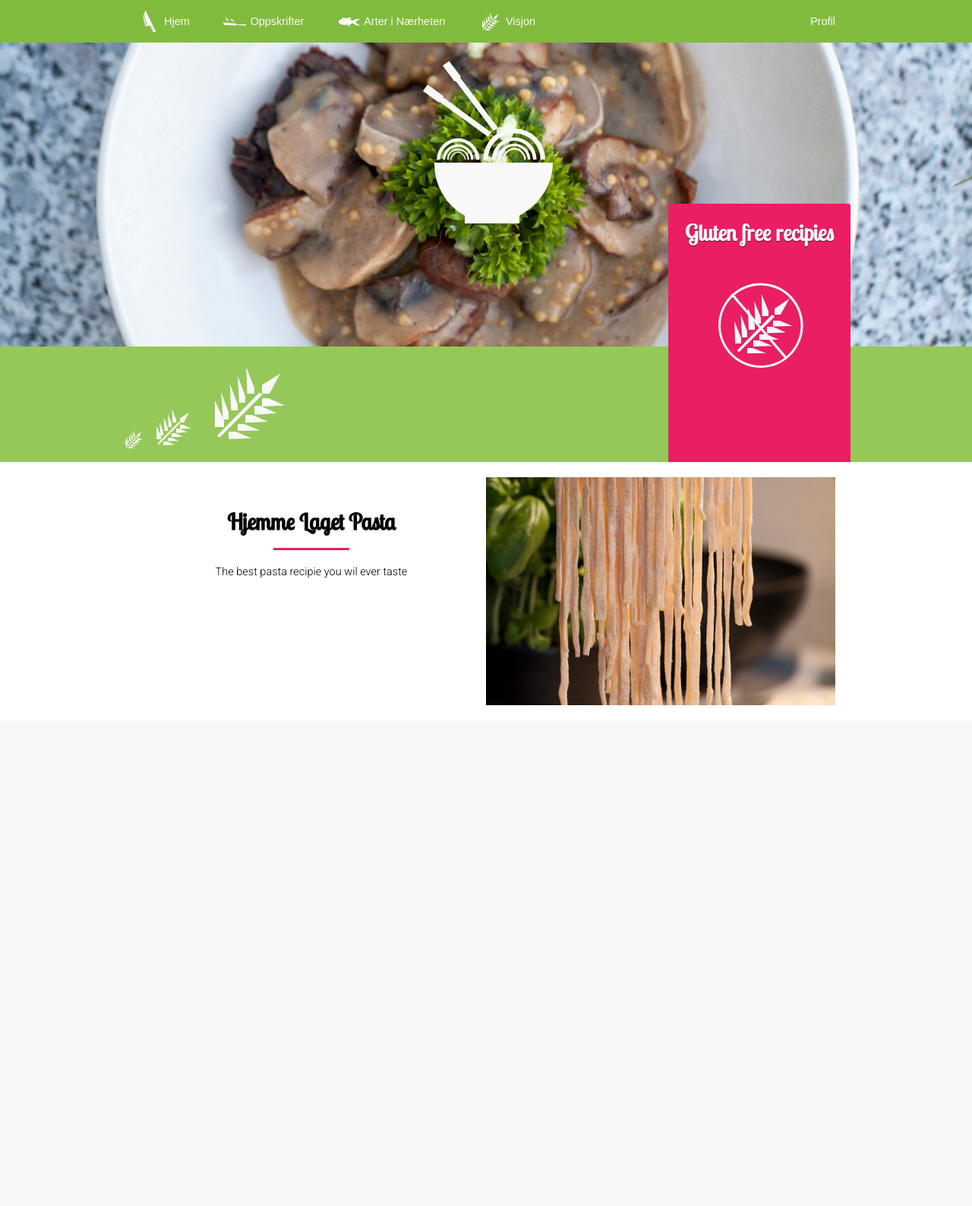
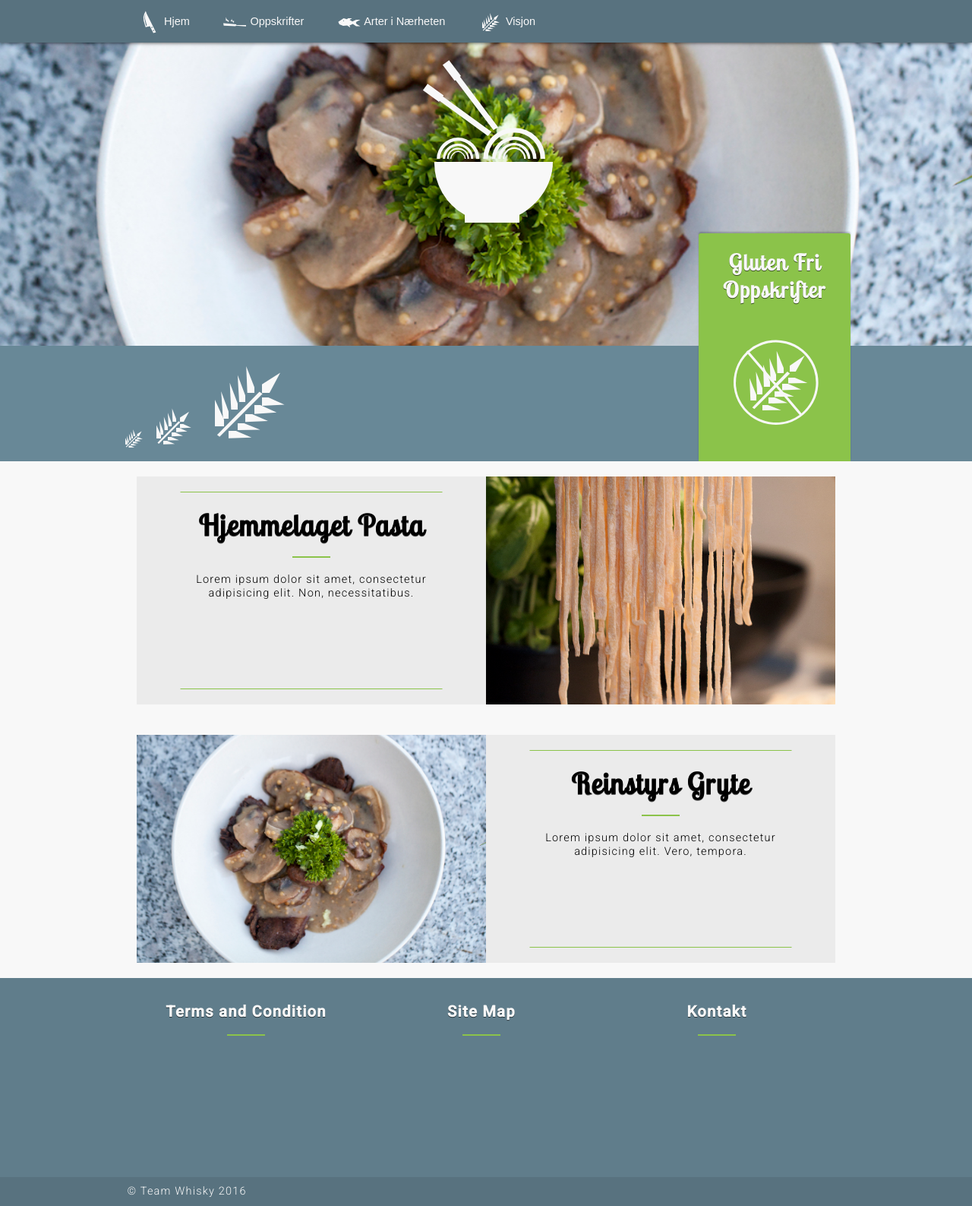
Before and after one commit to AdressaAgne/WebPro3, a PHP site: page / in a window 1280 px wide. Shown: the whole page at 76% size. Before the commit the page ends 928 px from the top, so only its background shows below. Run offline with PHP 8.4, Linux system fonts and the light colour scheme.

Commit message:
loginpage, design modules

```diff
--- a/App/Routing/RouteSetup.php
+++ b/App/Routing/RouteSetup.php
@@ -8,6 +8,10 @@
 Direct::get("/test/{id}", 'MainController@index');
 
 
+Direct::get("/login", 'LoginController@index');
+Direct::post("/login", 'LoginController@post');
+
+
 Direct::get("/", 'MainController@test');
 
 
--- a/assets/css/main.css
+++ b/assets/css/main.css
@@ -2,12 +2,17 @@
 * {
   margin: 0px;
   padding: 0px;
-  outline: none; }
+  outline: none;
+  box-sizing: border-box; }
 
 body, html {
   width: 100%;
   height: 100%;
   font-size: 14.5px; }
+
+body {
+  margin-top: 55px;
+  background-color: #f8f8f8; }
 
 /* © Agne Ødegaard - Iron-grid
  *
@@ -30,7 +35,7 @@ body, html {
   padding-right: 12px;
   padding-top: 12px; }
 
-.clearfix:after, .nav:after, .food-preview:after {
+.clearfix:after, .nav:after, .food-preview:after, .login-screen:after, .register-screen:after {
   content: ".";
   visibility: hidden;
   display: block;
@@ -227,8 +232,12 @@ body, html {
   .col--center, .container {
     padding-left: 0px; } }
 .nav {
+  position: fixed;
+  z-index: 99999;
+  top: 0px;
   width: 100%;
-  background-color: #81bb3e; }
+  background-color: #58727f;
+  box-shadow: 0px 0px 5px 0px rgba(0, 0, 0, 0.8); }
   .nav__item {
     list-style: none;
     display: inline-block; }
@@ -239,7 +248,9 @@ body, html {
       font-family: sans-serif;
       text-decoration: none; }
       .nav__item a:hover {
-        background-color: #8BC34A; }
+        background-color: #607D8B; }
+  .nav__item--burger {
+    display: none; }
   .nav ul {
     padding: 0px;
     margin: 0px; }
@@ -248,6 +259,15 @@ body, html {
     .nav ul.nav--right {
       float: right; }
 
+@media (max-width: 480px) {
+  .nav__item, .nav__item a {
+    width: 100%; }
+
+  .nav__item {
+    display: none; }
+
+  .nav__item--burger {
+    display: block; } }
 .bg, .primary-header, .food-preview__image {
   background-size: cover;
   background-position: center;
@@ -255,14 +275,29 @@ body, html {
 
 .primary-header {
   height: 50vh;
-  background-color: #8BC34A;
+  background-color: #607D8B;
   padding: 10px 0px;
   color: #f8f8f8; }
 
 .secondary-header {
   padding: 10px 0px;
-  background-color: #95c859;
+  background-color: #688897;
   color: #f8f8f8; }
+
+footer {
+  background-color: #607D8B;
+  height: 300px;
+  color: #f8f8f8;
+  position: relative;
+  padding: 20px; }
+  footer .copyright {
+    width: 100%;
+    background-color: #58727f;
+    position: absolute;
+    bottom: 0px;
+    left: 0px;
+    padding: 10px;
+    box-sizing: border-box; }
 
 .container {
   position: relative;
@@ -274,57 +309,122 @@ body, html {
     padding: 20px;
     min-height: 300px;
     border-radius: 3px 3px 0px 0px;
-    background-color: #E91E63;
+    background-color: #8BC34A;
     right: 0px;
-    bottom: -10px; }
+    bottom: -10px;
+    box-shadow: 0px -2px 2px 0px rgba(0, 0, 0, 0.2); }
     .container__side:hover {
-      background-color: #dd1659; }
+      background-color: #81bb3e; }
+    .container__side--small {
+      width: 100%;
+      color: #f8f8f8;
+      background-color: #8BC34A;
+      padding: 20px; }
 
 .page-header {
-  font-family: "Lobster Two", cursive;
-  font-size: 2em;
   text-shadow: 0px 1px rgba(0, 0, 0, 0.6);
   margin-bottom: 40px;
   position: relative; }
+  .page-header.underline {
+    text-align: center; }
   .page-header.underline:after {
     content: "";
     display: block;
     position: absolute;
-    width: 100px;
+    width: 50px;
     left: 50%;
     transform: translateX(-50%);
     bottom: -20px;
-    height: 3px;
-    background-color: #E91E63; }
-
-p {
-  max-width: 300px;
-  display: inline-block; }
+    height: 2px;
+    background-color: #8BC34A; }
+  .page-header.underline-accent:after {
+    background-color: #607D8B; }
 
 .food-preview {
   padding: 20px; }
   .food-preview__text {
+    height: 300px;
     padding: 40px;
     text-align: center;
-    height: 300px; }
+    position: relative;
+    background-color: #ebebeb; }
+    .food-preview__text:after, .food-preview__text:before {
+      content: "";
+      display: block;
+      position: absolute;
+      width: 75%;
+      left: 50%;
+      transform: translateX(-50%);
+      height: 1px;
+      background-color: #8BC34A; }
+    .food-preview__text:before {
+      top: 20px; }
+    .food-preview__text:after {
+      bottom: 20px; }
   .food-preview__image {
     height: 300px; }
 
 a {
-  color: inherit; }
+  color: inherit;
+  text-decoration: none; }
 
 .center {
   text-align: center; }
+
+.login {
+  position: fixed;
+  top: 0px;
+  width: 100%; }
+
+.login-screen, .register-screen {
+  height: 100vh;
+  width: 50%;
+  padding-top: 200px;
+  color: #f8f8f8;
+  float: left;
+  transition: all 0.5s ease;
+  position: relative; }
+  .login-screen .container, .register-screen .container {
+    transition: all 0.5s ease;
+    position: absolute;
+    left: 50%;
+    top: 50%;
+    transform: translateX(-50%) translateY(-50%); }
+  .login-screen .hidden-opacity, .register-screen .hidden-opacity {
+    transition: opacity 0.5s ease;
+    opacity: 0; }
+  .login-screen.active, .register-screen.active {
+    width: 80%; }
+    .login-screen.active .container, .register-screen.active .container {
+      position: absolute;
+      left: 50%;
+      top: 100px;
+      transform: translateX(-50%) translateY(0%); }
+    .login-screen.active .hidden-opacity, .register-screen.active .hidden-opacity {
+      opacity: 1; }
+  .login-screen.disable, .register-screen.disable {
+    width: 20%; }
+  .login-screen h1, .register-screen h1 {
+    font-size: 72px; }
+
+.login-screen {
+  background-color: #8BC34A; }
+
+.register-screen {
+  background-color: #607D8B; }
 
 i[class*='icon-'] {
   display: inline-block;
   height: 64px;
   width: 64px;
   background-size: 64px;
-  background-repeat: no-repeat; }
+  background-repeat: no-repeat;
+  background-position: center; }
   i[class*='icon-'].icon--text {
-    margin-bottom: -11px;
-    margin-top: -11px; }
+    margin-bottom: -12px;
+    margin-top: -12px; }
+  i[class*='icon-'].icon--header {
+    margin-bottom: -20px; }
   i[class*='icon-'].icon--small {
     height: 32px;
     width: 32px;
@@ -487,3 +587,75 @@ i.icon-white_wine {
 
 i.icon-white_wine--white {
   background-image: url("../img/icons/svg/white_wine_white.svg"); }
+
+h3, h4, h5, h6 {
+  font-family: "Roboto", sans-serif;
+  letter-spacing: 1.2px; }
+
+h1, h2 {
+  font-family: "Lobster Two", cursive;
+  letter-spacing: 1.6px; }
+
+h1 {
+  font-size: 2.6em; }
+
+h2 {
+  font-size: 2em; }
+
+h3 {
+  font-size: 1.4em; }
+
+h4 {
+  font-size: 1em; }
+
+h5 {
+  font-size: 0.6em; }
+
+h6 {
+  font-size: 0.4em; }
+
+p {
+  max-width: 400px;
+  display: inline-block;
+  line-height: 18px;
+  letter-spacing: 1.2px; }
+
+.visible {
+  display: block; }
+
+.hidden {
+  display: none; }
+
+.visible-s {
+  display: none; }
+
+.visible-m {
+  display: none; }
+
+@media (max-width: 768px) {
+  .hidden-m {
+    display: none; }
+
+  .visible-m {
+    display: block; }
+
+  .visible-s {
+    display: none; } }
+@media (max-width: 480px) {
+  .hidden-s {
+    display: none; }
+
+  .visible-s {
+    display: block; } }
+input[type='text'], input[type='password'] {
+  appearance: none;
+  padding: 10px;
+  width: 100%;
+  background-color: #607D8B;
+  border: none;
+  color: #f8f8f8; }
+  input[type='text'].accent, input[type='password'].accent {
+    background-color: #8BC34A; }
+
+label {
+  display: block; }
--- /dev/null
+++ b/assets/sass/_breakpoint_helpers.sass
@@ -0,0 +1,29 @@
+
+.visible
+    display: block
+.hidden
+    display: none
+
+.visible-#{$iron-grid-breakpoint-small-name}
+    display: none
+
+.visible-#{$iron-grid-breakpoint-medium-name}
+    display: none
+
+@media (max-width: $iron-grid-breakpoint-medium)
+    .hidden-#{$iron-grid-breakpoint-medium-name}
+        display: none
+
+    .visible-#{$iron-grid-breakpoint-medium-name}
+        display: block
+
+    .visible-#{$iron-grid-breakpoint-small-name}
+        display: none
+
+
+
+@media (max-width: $iron-grid-breakpoint-small)
+    .hidden-#{$iron-grid-breakpoint-small-name}
+        display: none
+    .visible-#{$iron-grid-breakpoint-small-name}
+        display: block
--- /dev/null
+++ b/assets/sass/_form.sass
@@ -0,0 +1,14 @@
+input[type='text'], input[type='password']
+    appearance: none
+    padding: 10px
+    width: 100%
+    background-color: $theme-color
+    border: none
+    color: $theme-color-text
+
+    &.accent
+        background-color: $accent-color
+
+
+label
+    display: block
--- a/assets/sass/_icon.sass
+++ b/assets/sass/_icon.sass
@@ -6,10 +6,13 @@ i[class*='icon-']
     width: $icon-size
     background-size: $icon-size
     background-repeat: no-repeat
+    background-position: center
 
     &.icon--text
-        margin-bottom: -11px
-        margin-top: -11px
+        margin-bottom: -12px
+        margin-top: -12px
+    &.icon--header
+        margin-bottom: -20px
 
     &.icon--small
         height: $icon-size/2
--- a/assets/sass/_layout.sass
+++ b/assets/sass/_layout.sass
@@ -15,6 +15,22 @@
     padding: 10px 0px
     background-color: $theme-color-300
     color: $theme-color-text
+
+footer
+    background-color: $theme-color
+    height: 300px
+    color: $theme-color-text
+    position: relative
+    padding: 20px
+
+    .copyright
+        width: 100%
+        background-color: $theme-color-700
+        position: absolute
+        bottom: 0px
+        left: 0px
+        padding: 10px
+        box-sizing: border-box
 
 .container
     position: relative
@@ -34,30 +50,36 @@
         background-color: $accent-color
         right: 0px
         bottom: -10px
+        box-shadow: 0px -2px 2px 0px rgba(0, 0, 0, .2)
         &:hover
             background-color: $accent-color-700
 
+        &--small
+            width: 100%
+            color: $accent-color-text
+            background-color: $accent-color
+            padding: 20px
+
 .page-header
-    font-family: 'Lobster Two', cursive
-    font-size: 2em
     text-shadow: 0px 1px rgba(0, 0, 0, .6)
     margin-bottom: 40px
     position: relative
+    &.underline
+        text-align: center
     &.underline:after
         content: ''
         display: block
         position: absolute
-        width: 100px
+        width: 50px
         left: 50%
         transform: translateX(-50%)
         bottom: -20px
-        height: 3px
+        height: 2px
         background-color: $accent-color
 
+    &.underline-accent:after
+        background-color: $theme-color
 
-p
-    max-width: 300px
-    display: inline-block
 
 
 
@@ -67,9 +89,26 @@ p
     padding: 20px
     @extend .clearfix
     &__text
+        height: 300px
         padding: 40px
         text-align: center
-        height: 300px
+        position: relative
+        background-color: lighten($palette-grey, 30%)
+
+        &:after, &:before
+            content: ''
+            display: block
+            position: absolute
+            width: 75%
+            left: 50%
+            transform: translateX(-50%)
+            height: 1px
+            background-color: $accent-color
+
+        &:before
+            top: 20px
+        &:after
+            bottom: 20px
 
     &__image
         height: 300px
@@ -78,7 +117,60 @@ p
 
 a
     color: inherit
+    text-decoration: none
 
 
 .center
     text-align: center
+
+
+.login
+    position: fixed
+    top: 0px
+    width: 100%
+
+.login-screen, .register-screen
+    @extend .clearfix
+    height: 100vh
+    width: 50%
+    padding-top: 200px
+    color: #f8f8f8
+    float: left
+    transition: all .5s ease
+    position: relative
+    .container
+        transition: all .5s ease
+        position: absolute
+        left: 50%
+        top: 50%
+        transform: translateX(-50%) translateY(-50%)
+
+    .hidden-opacity
+        transition: opacity .5s ease
+        opacity: 0
+
+
+    &.active
+        width: 80%
+        .container
+            position: absolute
+            left: 50%
+            top: 100px
+            transform: translateX(-50%) translateY(0%)
+
+        .hidden-opacity
+            opacity: 1
+
+
+    &.disable
+        width: 20%
+
+    h1
+        font-size: 72px
+
+.login-screen
+    background-color: $accent-color
+
+
+.register-screen
+    background-color: $theme-color
--- a/assets/sass/_nav.sass
+++ b/assets/sass/_nav.sass
@@ -1,6 +1,10 @@
 .nav
+    position: fixed
+    z-index: 99999
+    top: 0px
     width: 100%
     background-color: $theme-color-700
+    box-shadow: 0px 0px 5px 0px rgba(0, 0, 0, .8)
     @extend .clearfix
 
     &__item
@@ -16,7 +20,8 @@
             text-decoration: none
             &:hover
                 background-color: $theme-color
-
+    &__item--burger
+        display: none
     ul
         padding: 0px
         margin: 0px
@@ -24,3 +29,12 @@
             float: left
         &.nav--right
             float: right
+
+@media (max-width: $iron-grid-breakpoint-small)
+    .nav__item, .nav__item a
+        width: 100%
+
+    .nav__item
+        display: none
+    .nav__item--burger
+        display: block
--- /dev/null
+++ b/assets/sass/_typo.sass
@@ -0,0 +1,32 @@
+h3, h4, h5, h6
+    font-family: 'Roboto', sans-serif
+    letter-spacing: 1.2px
+
+h1, h2
+    font-family: 'Lobster Two', cursive
+    letter-spacing: 1.6px
+
+h1
+    font-size: 2.6em
+
+h2
+    font-size: 2em
+
+h3
+    font-size: 1.4em
+
+h4
+    font-size: 1em
+
+h5
+    font-size: 0.6em
+
+h6
+    font-size: 0.4em
+
+
+p
+    max-width: 400px
+    display: inline-block
+    line-height: 18px
+    letter-spacing: 1.2px
--- a/assets/sass/_vars.sass
+++ b/assets/sass/_vars.sass
@@ -40,13 +40,13 @@ $iron-grid-breakpoint-large:         1200px !default
 // Colors vars
 $color-percent: 4%
 
-$theme-color:          $palette-light-green
+$theme-color:          $palette-blue-grey
 $theme-color-700:      darken($theme-color, $color-percent)
 $theme-color-300:      lighten($theme-color, $color-percent)
 $theme-color-text:     #f8f8f8
 
 
-$accent-color:         $palette-pink
+$accent-color:         $palette-light-green
 $accent-color-700:     darken($accent-color, $color-percent)
 $accent-color-300:     lighten($accent-color, $color-percent)
 $accent-color-text:    #f8f8f8
--- a/assets/sass/main.sass
+++ b/assets/sass/main.sass
@@ -2,15 +2,22 @@
     margin: 0px
     padding: 0px
     outline: none
+    box-sizing: border-box
 
 body, html
     width: 100%
     height: 100%
     font-size: 14.5px
 
+body
+    margin-top: 55px
+    background-color: #f8f8f8
 
 @import 'vars'
 @import 'grid'
 @import 'nav'
 @import 'layout'
 @import 'icon'
+@import 'typo'
+@import 'breakpoint_helpers'
+@import 'form'
--- a/index.php
+++ b/index.php
@@ -1,4 +1,6 @@
 <?php
+
+Use \App\View;
 
 /**
  * Universal function for layouts
@@ -6,8 +8,7 @@
  * @param array  [$vars         = null] variables to carrie over to file
  */
 function layout($page, $vars = null){
-    if($vars !== null ) extract($vars);
-    include('view/'.preg_replace("/\\./uimx", "/", $page).'.php');
+    echo View::includeFile('view/'.preg_replace("/\\./uimx", "/", $page).'.php', $vars);
 }
 
 
--- a/view/index.php
+++ b/view/index.php
@@ -2,21 +2,6 @@
 
 
 <main>
-
-    <nav class="nav">
-        <div class="container">
-            <ul class="nav--left">
-                <li class="nav__item"><a href="#"><i class="icon-knife--white icon--small icon--text"></i> Hjem</a></li>
-                <li class="nav__item"><a href="#"><i class="icon-pan--white icon--small icon--text"></i> Oppskrifter</a></li>
-                <li class="nav__item"><a href="#"><i class="icon-fish--white icon--small icon--text"></i> Arter i Nærheten</a></li>
-                <li class="nav__item"><a href="#"><i class="icon-wheat--white icon--small icon--text"></i> Visjon</a></li>
-            </ul>
-            <ul class="nav--right">
-                <li class="nav__item"><a href="#">Profil</a></li>
-            </ul>
-        </div>
-    </nav>
-
 
     <section class="row primary-header" style="background-image: url('/assets/img/recipis/reindeer_large.jpg')">
         <div class="container">
@@ -29,26 +14,33 @@
             <i class="icon-wheat--white icon--small"></i>
             <i class="icon-wheat--white"></i>
             <i class="icon-wheat--white icon--large"></i>
-            <a href="/no-gluten">
+
+            <a href="/no-gluten" class="hidden-m">
                 <section class="container__side">
-                    <h1 class="page-header center">Gluten free recipies</h1>
+                    <h2 class="page-header center">Gluten Fri Oppskrifter</h2>
                     <i class="icon-no_gluten--white icon--large icon--center icon--margin"></i>
                 </section>
             </a>
         </div>
     </section>
 
-    <div class="container">
-        <article class="row food-preview">
-            <div class="col-6 food-preview__text">
-                <h1 class="page-header underline">Hjemme Laget Pasta</h1>
-                <p>The best pasta recipie you wil ever taste</p>
-            </div>
-            <div class="col-6 food-preview__image" style="background-image: url('/assets/img/recipis/pasta.jpg');"></div>
-        </article>
+    <section class="container__side--small visible-m">
 
+        <div class="container">
 
-    </div>
+            <h2 class="page-header"><i class="icon-no_gluten--white icon--header"></i> Gluten Fri Oppskrifter</h2>
+
+        </div>
+
+    </section>
+
+    <section class="container">
+
+       @layout('layout.article_front', ['title' => 'Hjemmelaget Pasta', 'text' => 'Lorem ipsum dolor sit amet, consectetur adipisicing elit. Non, necessitatibus.', 'image' => '/assets/img/recipis/pasta.jpg'])
+
+       @layout('layout.article_front_left', ['title' => 'Reinstyrs Gryte', 'text' => 'Lorem ipsum dolor sit amet, consectetur adipisicing elit. Vero, tempora.', 'image' => '/assets/img/recipis/reindeer_large.jpg'])
+
+    </section>
 </main>
 
 
--- /dev/null
+++ b/view/layout/article_front.php
@@ -0,0 +1,7 @@
+ <article class="row food-preview">
+    <div class="col-6 food-preview__text">
+        <h1 class="page-header underline">{{ $title }}</h1>
+        <p>{{ $text }}</p>
+    </div>
+    <div class="col-6 food-preview__image" style="background-image: url('{{$image}}');"></div>
+</article>
--- /dev/null
+++ b/view/layout/article_front_left.php
@@ -0,0 +1,7 @@
+ <article class="row food-preview">
+    <div class="col-6 food-preview__image" style="background-image: url('{{$image}}');"></div>
+    <div class="col-6 food-preview__text">
+        <h1 class="page-header underline">{{ $title }}</h1>
+        <p>{{ $text }}</p>
+    </div>
+</article>
--- a/view/layout/foot.php
+++ b/view/layout/foot.php
@@ -1,3 +1,25 @@
+
+    <footer>
+        <div class="container">
+
+            <div class="col-4">
+                <h3 class="page-header underline">Terms and Condition</h3>
+            </div>
+            <div class="col-4">
+                 <h3 class="page-header underline">Site Map</h3>
+            </div>
+            <div class="col-4">
+                 <h3 class="page-header underline">Kontakt</h3>
+            </div>
+
+        </div>
+        <div class="copyright">
+            <div class="container">
+                <p>© Team Whisky 2016</p>
+            </div>
+        </div>
+    </footer>
+
     <script src="bower_components/jquery/dist/jquery.min.js"></script>
 </body>
 
--- a/view/layout/head.php
+++ b/view/layout/head.php
@@ -9,3 +9,22 @@
 </head>
 
 <body>
+
+
+<nav class="nav">
+    <div class="container">
+        <ul class="nav--left">
+            <li class="nav__item nav__item--burger"><a href="#"><i class="icon-meat--white icon--small icon--text"></i></a></li>
+
+            <li class="nav__item"><a href="#"><i class="icon-knife--white icon--small icon--text"></i> Hjem</a></li>
+            <li class="nav__item"><a href="#"><i class="icon-pan--white icon--small icon--text"></i> Oppskrifter</a></li>
+            <li class="nav__item"><a href="#"><i class="icon-fish--white icon--small icon--text"></i> Arter i Nærheten</a></li>
+            <li class="nav__item"><a href="#"><i class="icon-wheat--white icon--small icon--text"></i> Visjon</a></li>
+        </ul>
+<!--
+        <ul class="nav--right">
+            <li class="nav__item"><a href="#">Profil</a></li>
+        </ul>
+-->
+    </div>
+</nav>
```
Also changed, not shown: App/Controllers/LoginController.php (added, +26 -0 lines), view/login.php (added, +53 -0 lines), 1 other file.
